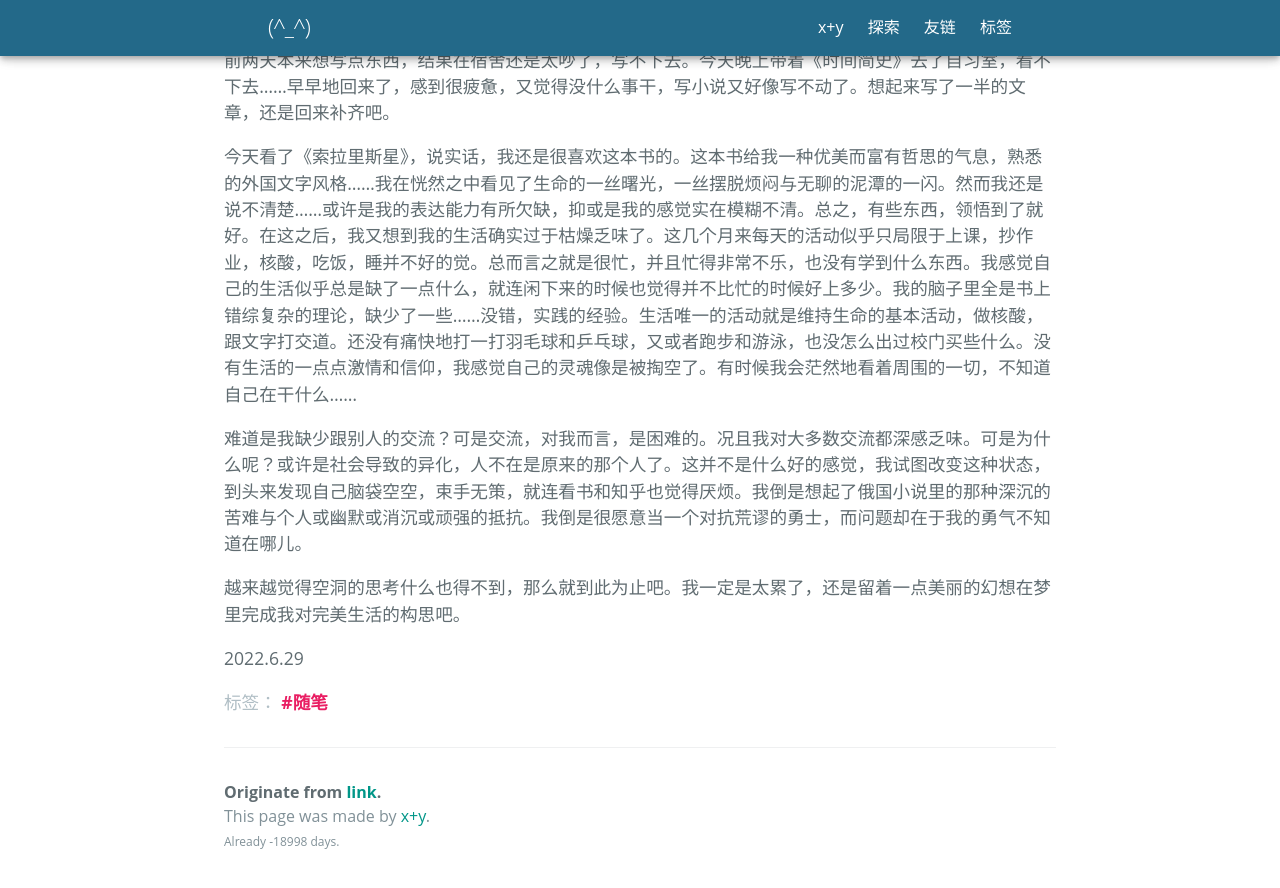
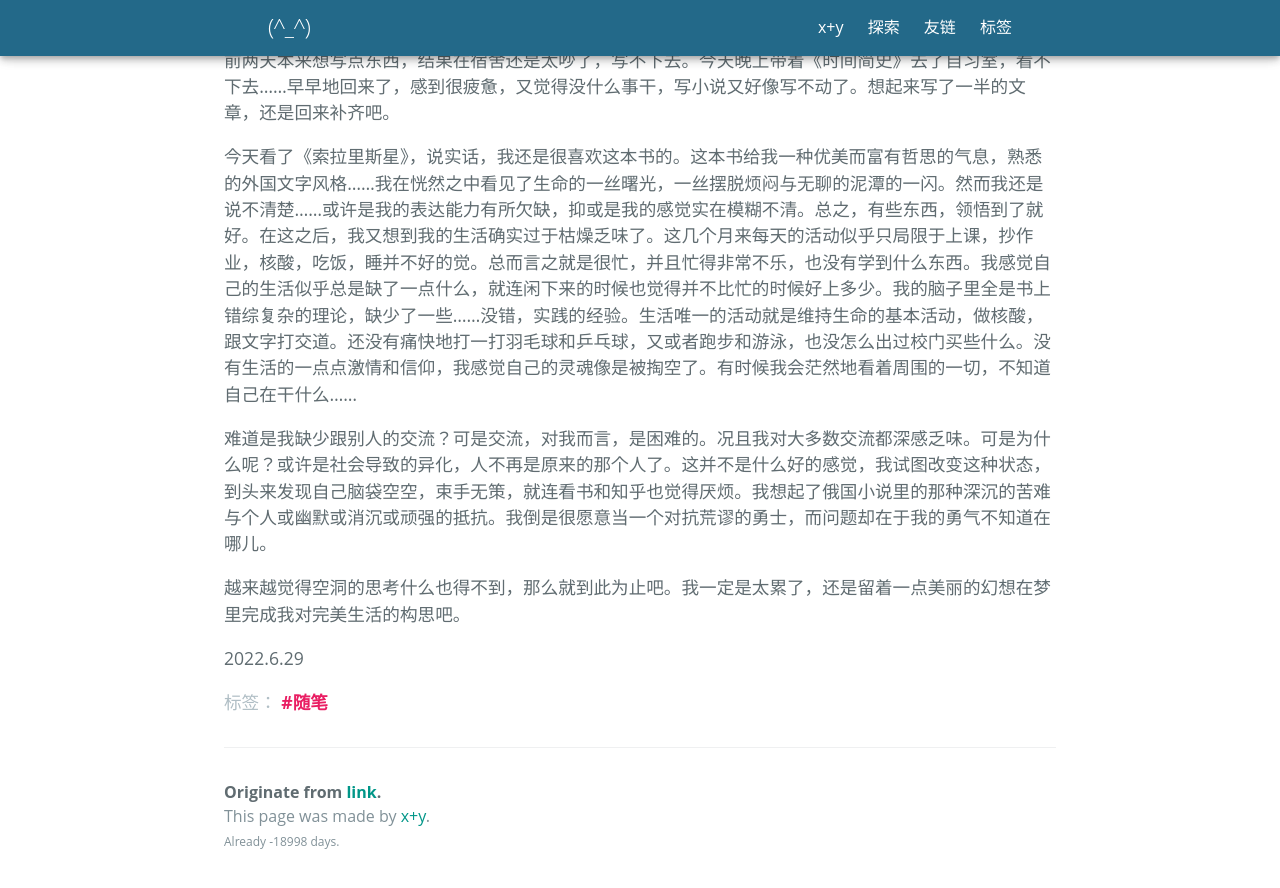
Before and after one commit to xplusy44/xplusy44.github.io, a Jekyll site: the page built from _posts/2022-6-29-对生活的反思.md, in a window 1280 px wide and 900 px high, scrolled down 974 px. Shown: the top 888 px of the window. Built offline with Jekyll 4.4.1, drawn with Linux system fonts in a browser that asks for light colours; some web fonts are replaced.

Commit message:
Update 2022-6-29-对生活的反思.md

```diff
--- a/_posts/2022-6-29-对生活的反思.md
+++ b/_posts/2022-6-29-对生活的反思.md
@@ -18,7 +18,7 @@ tags: 随笔
 
 今天看了《索拉里斯星》，说实话，我还是很喜欢这本书的。这本书给我一种优美而富有哲思的气息，熟悉的外国文字风格......我在恍然之中看见了生命的一丝曙光，一丝摆脱烦闷与无聊的泥潭的一闪。然而我还是说不清楚......或许是我的表达能力有所欠缺，抑或是我的感觉实在模糊不清。总之，有些东西，领悟到了就好。在这之后，我又想到我的生活确实过于枯燥乏味了。这几个月来每天的活动似乎只局限于上课，抄作业，核酸，吃饭，睡并不好的觉。总而言之就是很忙，并且忙得非常不乐，也没有学到什么东西。我感觉自己的生活似乎总是缺了一点什么，就连闲下来的时候也觉得并不比忙的时候好上多少。我的脑子里全是书上错综复杂的理论，缺少了一些......没错，实践的经验。生活唯一的活动就是维持生命的基本活动，做核酸，跟文字打交道。还没有痛快地打一打羽毛球和乒乓球，又或者跑步和游泳，也没怎么出过校门买些什么。没有生活的一点点激情和信仰，我感觉自己的灵魂像是被掏空了。有时候我会茫然地看着周围的一切，不知道自己在干什么......
 
-难道是我缺少跟别人的交流？可是交流，对我而言，是困难的。况且我对大多数交流都深感乏味。可是为什么呢？或许是社会导致的异化，人不在是原来的那个人了。这并不是什么好的感觉，我试图改变这种状态，到头来发现自己脑袋空空，束手无策，就连看书和知乎也觉得厌烦。我倒是想起了俄国小说里的那种深沉的苦难与个人或幽默或消沉或顽强的抵抗。我倒是很愿意当一个对抗荒谬的勇士，而问题却在于我的勇气不知道在哪儿。
+难道是我缺少跟别人的交流？可是交流，对我而言，是困难的。况且我对大多数交流都深感乏味。可是为什么呢？或许是社会导致的异化，人不再是原来的那个人了。这并不是什么好的感觉，我试图改变这种状态，到头来发现自己脑袋空空，束手无策，就连看书和知乎也觉得厌烦。我想起了俄国小说里的那种深沉的苦难与个人或幽默或消沉或顽强的抵抗。我倒是很愿意当一个对抗荒谬的勇士，而问题却在于我的勇气不知道在哪儿。
 
 越来越觉得空洞的思考什么也得不到，那么就到此为止吧。我一定是太累了，还是留着一点美丽的幻想在梦里完成我对完美生活的构思吧。
 
```
